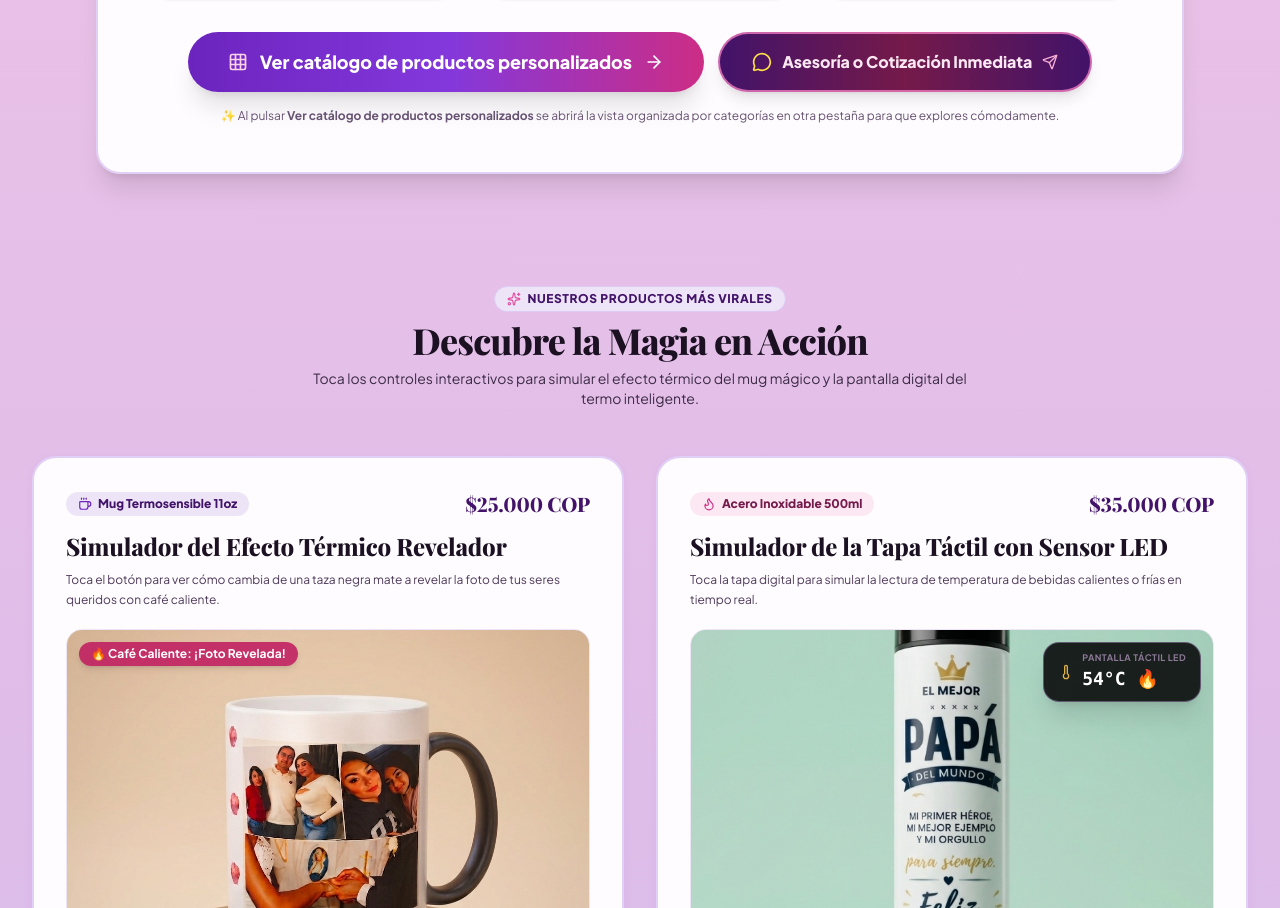
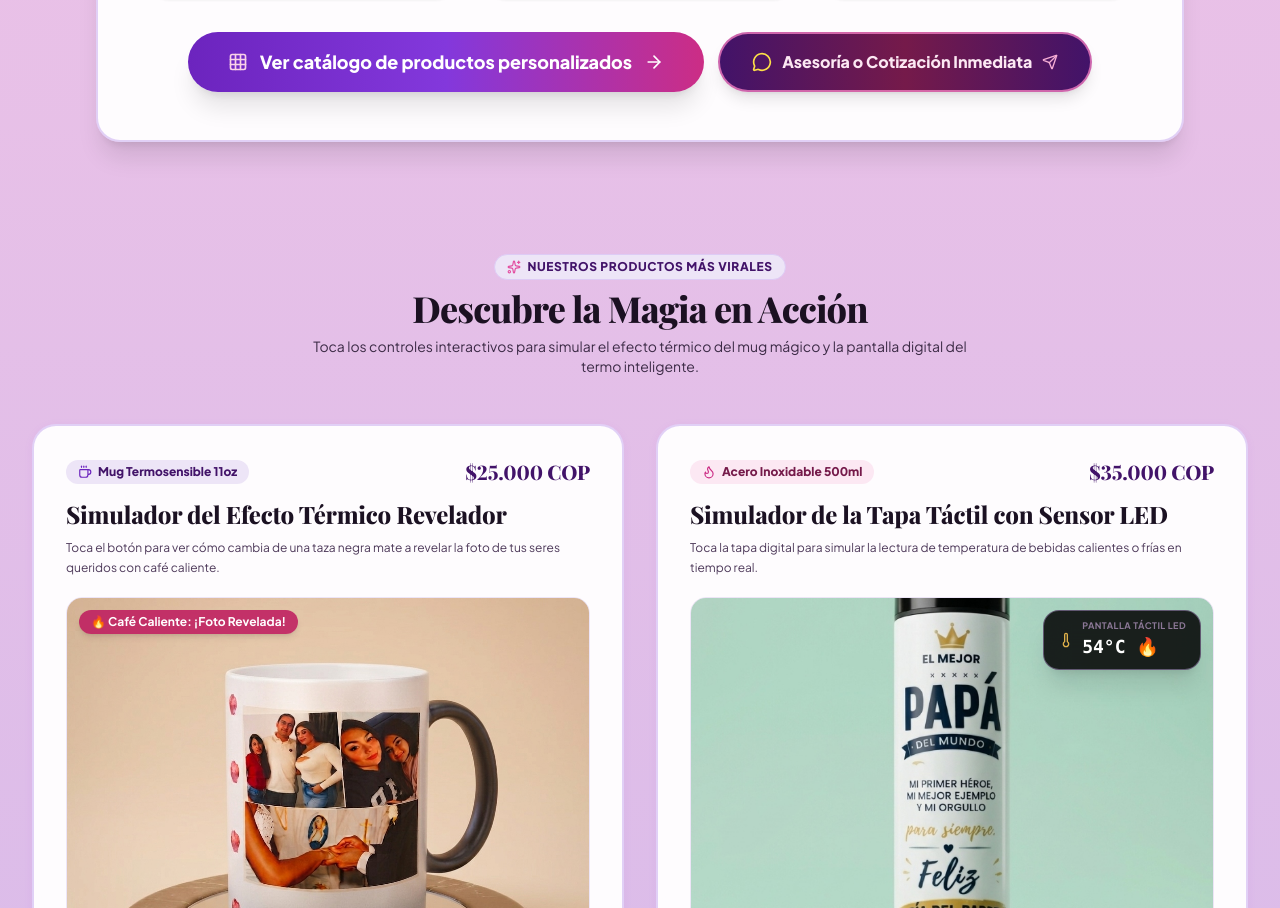
Before and after one commit to totalagroapps/sublimadosvg-shop, a React (Vite) app: page / in a window 1280 px wide. Shown: the part 2974-3882 px from the top of the page. Built offline with nearby package versions, Linux system fonts and the light colour scheme.

Commit message:
refactor: remover texto informativo inferior del boton de catalogo

```diff
--- a/src/components/HeroDescriptionSection.tsx
+++ b/src/components/HeroDescriptionSection.tsx
@@ -168,10 +168,6 @@ export const HeroDescriptionSection: React.FC<HeroDescriptionSectionProps> = ({
             </button>
           </div>
 
-          <p className="text-[11px] sm:text-xs text-slate-500 mt-4">
-            ✨ Al pulsar <strong>Ver catálogo de productos personalizados</strong> se abrirá la vista organizada por categorías en otra pestaña para que explores cómodamente.
-          </p>
-
         </div>
       </div>
     </section>
```
